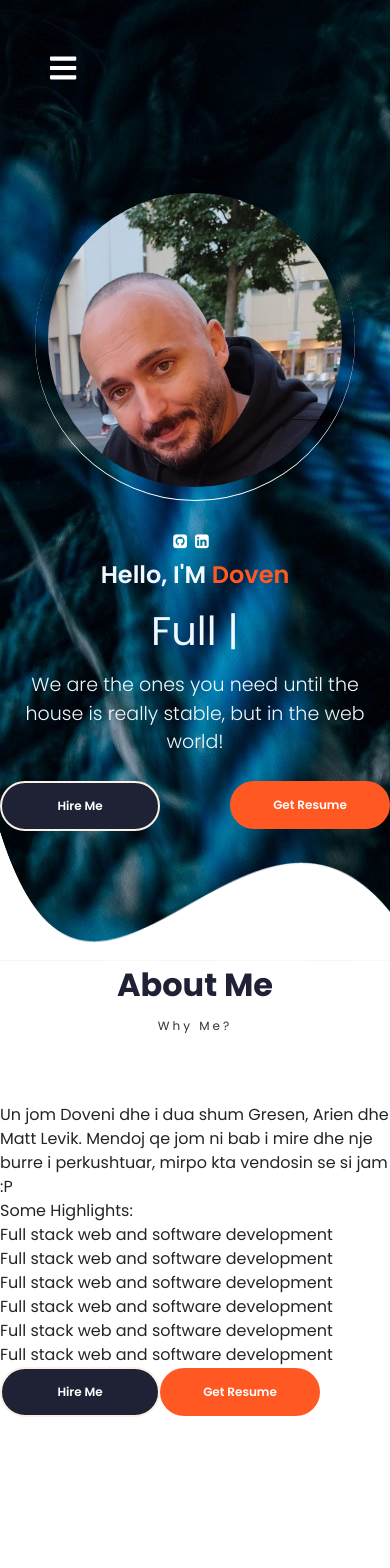
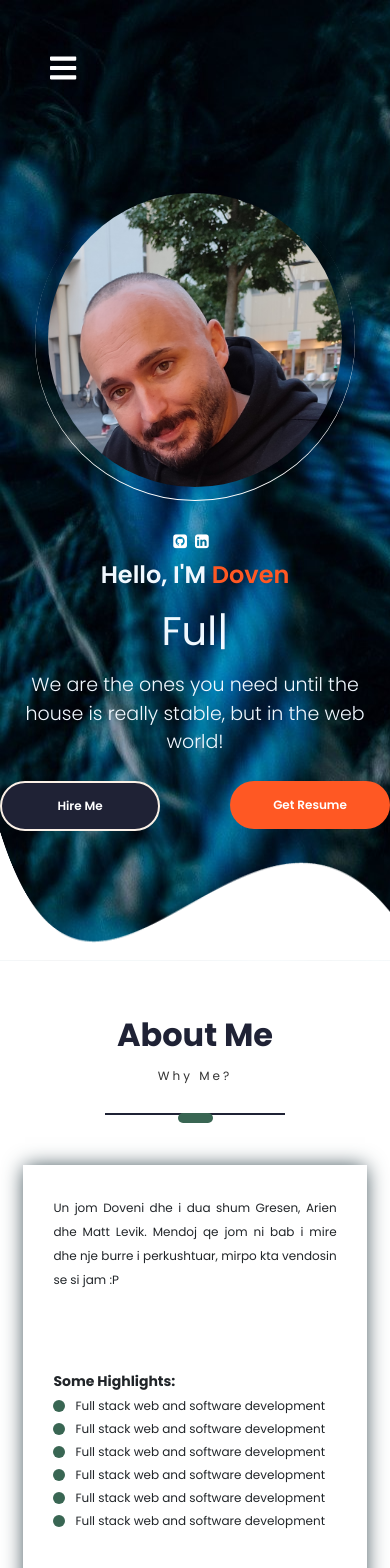
Before and after one commit to Doven-Obertinca/My-Portfolio, a React (Create React App) app in the folder client/: page / in a window 390 px wide. Shown: the top 1568 px of the page. Before the commit the page ends 1417 px from the top, so only its background shows below. Built offline with nearby package versions, Linux system fonts and the light colour scheme; a web font is replaced by a local one.

Commit message:
about me component

```diff
--- a/client/src/PortfolioContainer/AboutMe/AboutMe.css
+++ b/client/src/PortfolioContainer/AboutMe/AboutMe.css
@@ -0,0 +1,95 @@
+.about-me-container{
+    display: flex;
+    flex-direction: column;
+    justify-content: center;
+    align-items: center;
+    margin: 50px 0 0 0 ;
+}
+
+.about-me-parent{
+    max-width: 1000px;
+    width: 70%;
+}
+
+.about-me-card{
+    display: flex;
+    width: 100%;
+    box-shadow: 0 0px 20px -2px #2c4149;
+}
+
+.about-me-profile{
+    width: 50%;
+    background-image: url(../../assets/AboutMe/qr-6865526_1280.png);
+    background-size: cover;
+    background-repeat: no-repeat;
+    background-position: center;
+}
+
+.about-me-details{
+    width: 48%;
+    text-align: justify;
+    padding: 30px;
+}
+
+.about-me-description{
+    font-size: 12px;
+}
+
+.about-me-highlights{
+    margin: 80px 0;
+}
+
+.highlight-heading{
+    font-family: "Poppins Bold";
+    font-size: 14px;
+    margin: 0 0 5px 0;
+}
+
+.highlight{
+    display: flex;
+    align-items: center;
+    margin: 5px 0;
+    font-size: 12px;
+}
+
+.highlight-blob{
+    height: 12px;
+    width: 12px;
+    margin: 0 10px 0 0 ;
+    background-color: rgb(57, 102, 83);
+    border-radius: 50%;
+}
+
+.about-me-options .highlighted-btn{
+    margin: 0 0 0 30px;
+}
+
+/*Ipad pro res*/
+@media only screen and (max-width: 1110px){
+    .about-me-parent{
+        width: 88%;
+    }
+}
+
+@media only screen and (max-width: 898px){
+    .about-me-profile{
+        display: none;
+    }
+    .about-me-details{
+        width: 100%;
+    }
+}
+
+@media only screen and (max-width: 466px){
+    .about-me-options{
+        display: flex;
+        flex-direction: column;
+    }
+    .about-me-options .highlighted-btn{
+        margin: 24px 0 0 0 !important;
+    }
+    .about-me-options button{
+        width: 100%;
+    }
+
+}
--- a/client/src/PortfolioContainer/AboutMe/AboutMe.js
+++ b/client/src/PortfolioContainer/AboutMe/AboutMe.js
@@ -2,6 +2,7 @@
 import ScreenHeading from "../../utilities/ScreenHeading/ScreenHeading";
 import ScrollService from "../../utilities/ScrollService";
 import Animation from "../../utilities/Animation";
+import "./AboutMe.css"
 
 export default function AboutMe(props) {
   let fadeInScreenHandler = (screen) => {
--- a/client/src/utilities/ScreenHeading/ScreenHeading.css
+++ b/client/src/utilities/ScreenHeading/ScreenHeading.css
@@ -24,7 +24,7 @@
     display: flex;
     align-items: center;
     position: relative;
-    width: 100%;
+    width: 180px;
     margin: 10px 0 0 0;
 }
 
--- a/client/src/utilities/ScreenHeading/ScreenHeading.js
+++ b/client/src/utilities/ScreenHeading/ScreenHeading.js
@@ -2,7 +2,7 @@
 import "./ScreenHeading.css"
 
 export default function ScreenHeading(props) {
-  return <div className="heading-container">
+  return (<div className="heading-container">
       <div className="screen-heading">
           <span>{props.title}</span>
       </div>
@@ -11,13 +11,20 @@
                 <div className="screen-sub-heading">
                     <span>{props.subHeading}</span>
                 </div>
-            ):<div className="heading-seperator">
+            ):(
+                <div></div>
+            )}
+
+
+            <div className="heading-seperator">
                 <div className="seperator-line">
                     <div className="seperator-blob">
                         <div></div>
                     </div>
                 </div>
             </div>
-        }
-  </div>;
+
+
+  </div>
+  );
 }
```
